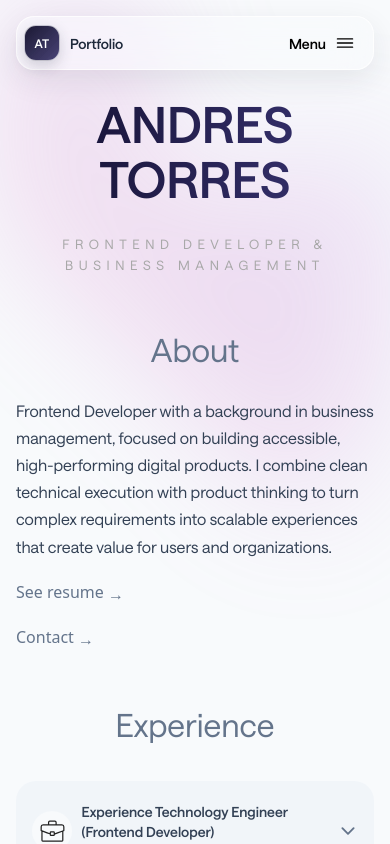
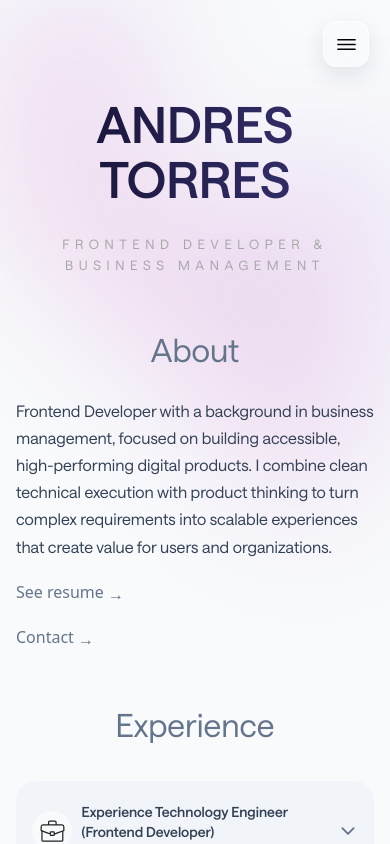
Before and after one commit to Andrewsando/Portfolio, a React (Create React App) app: page / in a window 390 px wide. Shown: the top 844 px of the page. Built offline with nearby package versions, Linux system fonts and the light colour scheme.

Commit message:
Minimize mobile navigation
Co-authored-by: Copilot App <223556219+Copilot@users.noreply.github.com>

```diff
--- a/src/components/core-ui/navbar/navbar-ui.js
+++ b/src/components/core-ui/navbar/navbar-ui.js
@@ -42,23 +42,14 @@ function NavbarUI() {
   return (
     <nav className={`lcr--navbar${isScrolled ? ' scrolled' : ''}${isOpen ? ' open' : ''}`} aria-label="Primary navigation">
       <div className="navbarHeader">
-        <a
-          className="navbarBrand"
-          href="#top"
-          aria-label="Back to top"
-          onClick={(event) => handleNavigation(event, 'top')}
-        >
-          <span className="navbarMonogram" aria-hidden="true">AT</span>
-          <span>Portfolio</span>
-        </a>
         <button
           type="button"
           className="navbarToggle"
+          aria-label={isOpen ? 'Close menu' : 'Open menu'}
           aria-expanded={isOpen}
           aria-controls="primary-navigation"
           onClick={() => setIsOpen((open) => !open)}
         >
-          <span>{isOpen ? 'Close' : 'Menu'}</span>
           {isOpen ? <IoCloseOutline aria-hidden="true" /> : <IoMenuOutline aria-hidden="true" />}
         </button>
       </div>
--- a/src/components/core-ui/navbar/navbar.css
+++ b/src/components/core-ui/navbar/navbar.css
@@ -3,91 +3,62 @@ html {
 }
 
 .lcr--navbar {
-  background-color: rgba(248, 250, 252, .58);
-  backdrop-filter: blur(18px) saturate(145%);
-  border: 1px solid rgba(255, 255, 255, .72);
+  background-color: transparent;
+  border: 1px solid transparent;
   border-radius: 18px;
-  box-shadow: 0 10px 30px rgba(30, 41, 59, .09);
-  left: 50%;
-  max-width: 680px;
+  left: auto;
+  max-width: none;
   position: fixed;
-  right: auto;
+  right: 16px;
   top: 16px;
-  transform: translateX(-50%);
+  transform: none;
   transition: background-color .3s, box-shadow .3s;
-  width: calc(100% - 32px);
+  width: auto;
   z-index: 1000;
 }
 
 .lcr--navbar.open {
-  background-color: rgba(248, 250, 252, .78);
+  backdrop-filter: blur(18px) saturate(145%);
+  background-color: rgba(248, 250, 252, .76);
+  border-color: rgba(255, 255, 255, .72);
+  box-shadow: 0 12px 32px rgba(30, 41, 59, .12);
+  width: min(300px, calc(100vw - 32px));
 }
 
 .lcr--navbar.scrolled {
-  background-color: rgba(248, 250, 252, .72);
-  box-shadow: 0 12px 32px rgba(30, 41, 59, .12);
+  background-color: transparent;
 }
 
 .navbarHeader {
   align-items: center;
   display: flex;
-  justify-content: space-between;
-  padding: 7px;
-}
-
-.navbarBrand {
-  align-items: center;
-  color: #1e293b;
-  display: flex;
-  font-family: var(--primaryFont);
-  font-size: 14px;
-  font-weight: 600;
-  gap: 10px;
-  letter-spacing: -.01em;
-  text-decoration: none;
-}
-
-.navbarMonogram {
-  align-items: center;
-  background: linear-gradient(135deg, rgba(15, 12, 41, .95), rgba(48, 43, 99, .88));
-  border: 1px solid rgba(255, 255, 255, .7);
-  border-radius: 12px;
-  box-shadow: 0 5px 14px rgba(30, 41, 59, .18);
-  color: #fff;
-  display: flex;
-  font-size: 12px;
-  height: 36px;
-  justify-content: center;
-  letter-spacing: .04em;
-  width: 36px;
+  justify-content: flex-end;
+  padding: 4px;
 }
 
 .navbarToggle {
   align-items: center;
-  background: transparent;
-  border: 0;
+  backdrop-filter: blur(14px);
+  background-color: rgba(248, 250, 252, .62);
+  border: 1px solid rgba(255, 255, 255, .78);
+  border-radius: 14px;
+  box-shadow: 0 8px 22px rgba(30, 41, 59, .1);
   display: flex;
-  flex-direction: row;
-  gap: 8px;
-  font-family: var(--primaryFont);
-  font-size: 14px;
-  font-weight: 600;
-  justify-content: space-between;
-  min-height: 38px;
-  padding: 8px 10px 8px 12px;
-  width: auto;
+  height: 46px;
+  justify-content: center;
+  padding: 0;
+  width: 46px;
 }
 
 .navbarToggle:hover,
 .navbarToggle:focus-visible {
-  background-color: rgba(255, 255, 255, .5);
-  border-radius: 11px;
+  background-color: rgba(255, 255, 255, .78);
   outline: none;
 }
 
 .navbarToggle svg {
   flex-shrink: 0;
-  font-size: 22px;
+  font-size: 25px;
 }
 
 .lcr--navbar ul {
```
